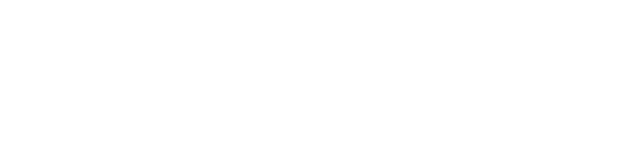
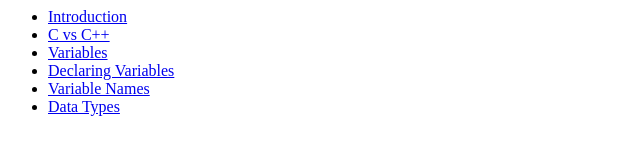
Before and after one commit to shayne243/WebDev-Practice-4, a plain HTML site: page index.html in a window 1280 px wide. Shown: the whole page, without its empty margins (0-640 px from the left). Drawn offline with Linux system fonts and the light colour scheme.

Commit message:
Structure complete

```diff
--- a/index.html
+++ b/index.html
@@ -6,6 +6,41 @@
     <title>Document</title>
 </head>
 <body>
+    <nav id="navbar">
+        <header >
+            <h1></h1>
+        </header>
+        <div id="nav-list">
+            <ul>
+                <li><a class="nav-link" href="#Introduction">Introduction</a></li>
+                <li><a class="nav-link" href="#C_vs_C++">C vs C++</a></li>
+                <li><a class="nav-link" href="#Variables">Variables</a></li>
+                <li><a class="nav-link" href="#Declaring_Variables">Declaring Variables</a></li>
+                <li><a class="nav-link" href="#Variable_Names">Variable Names</a></li>
+                <li><a class="nav-link" href="#Data_Types">Data Types</a></li>
+            </ul>
+        </div>
+    </nav>
+    <main id="main-doc">
+        <section class="main-section" id="Introduction">
+
+        </section>
+        <section class="main-section" id="C_vs_C++">
+
+        </section>
+        <section class="main-section" id="Variables">
+
+        </section>
+        <section class="main-section" id="Declaring_Variables">
+
+        </section>
+        <section class="main-section" id="Variable_Names">
+
+        </section>
+        <section class="main-section" id="Data_Types">
+
+        </section>
+    </main>
 
 </body>
 </html>
```
